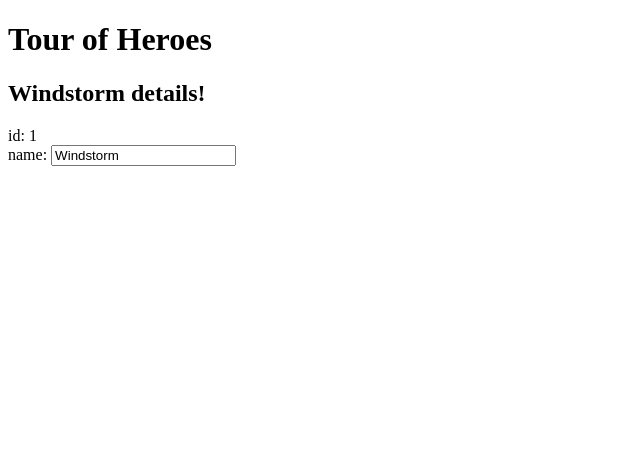
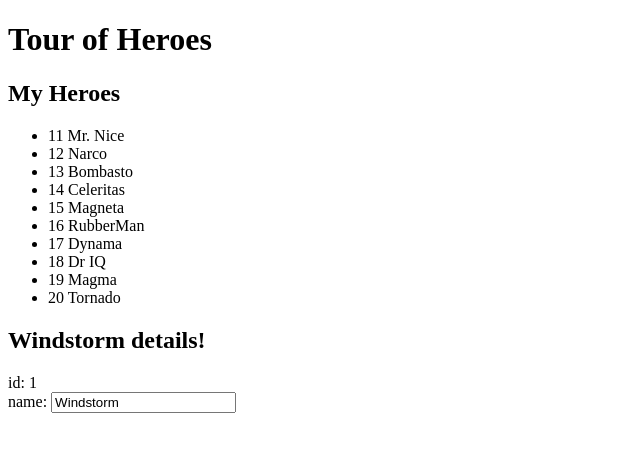
Before and after one commit to giovannipds/angular-tour-of-heroes, an Angular app: page / in a window 1280 px wide. Shown: the top 452 px of the page, without its empty margins (0-640 px from the left). Built offline with nearby package versions, Linux system fonts and the light colour scheme.

Commit message:
Show the list of heroes

```diff
--- a/src/app/app.component.ts
+++ b/src/app/app.component.ts
@@ -22,6 +22,12 @@ const HEROES: Hero[] = [
   selector: 'app-root',
   template: `
     <h1>{{title}}</h1>
+    <h2>My Heroes</h2>
+    <ul class="heroes">
+      <li *ngFor="let hero of heroes">
+        <span class="badge">{{hero.id}}</span> {{hero.name}}
+      </li>
+    </ul>
     <h2>{{hero.name}} details!</h2>
     <div><label>id: </label>{{hero.id}}</div>
     <div>
```
